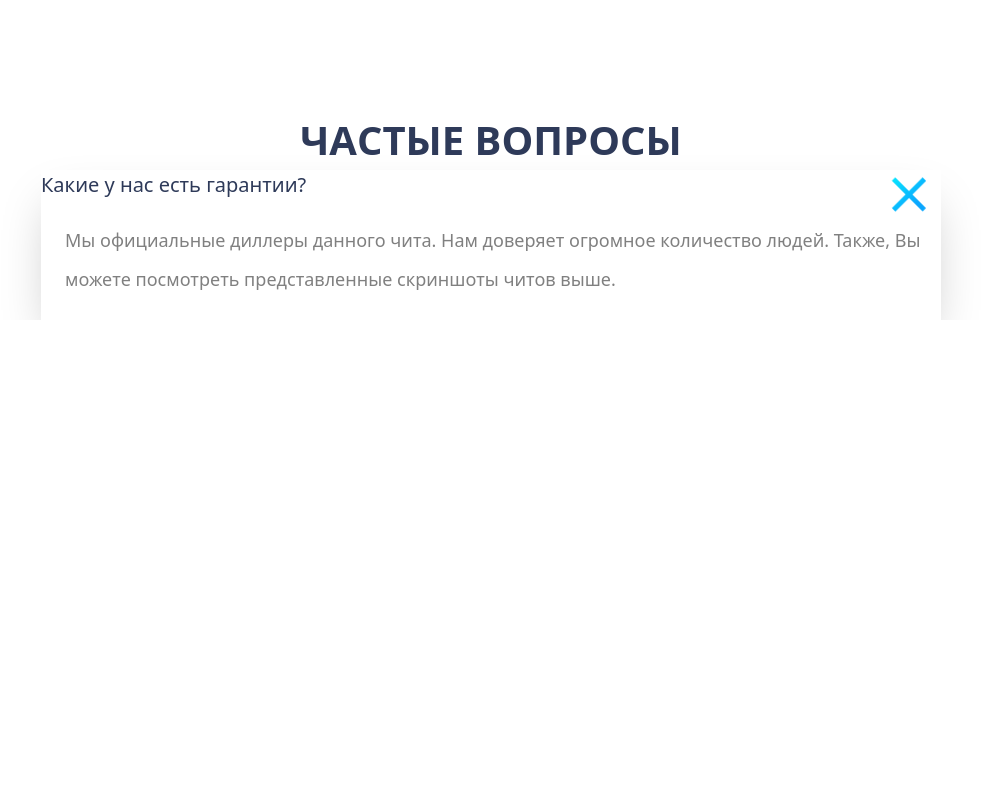
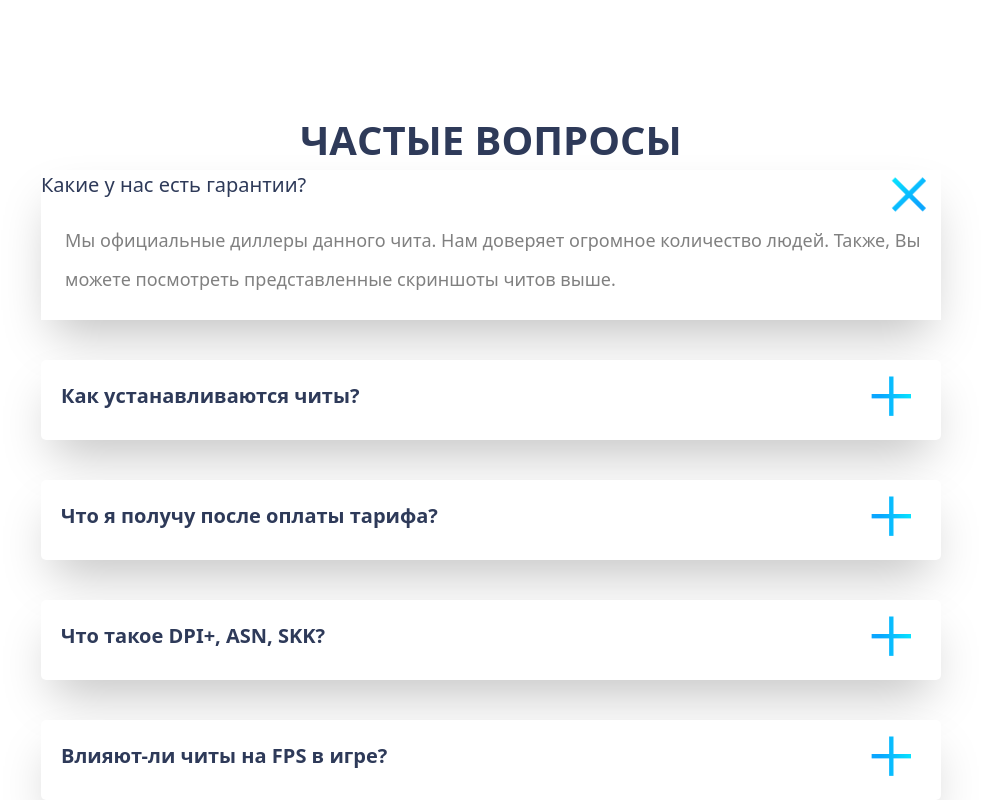
Before and after one commit to Ahmadjon04082009/home-work-23.12.2025, a website: page src/index.html in a window 1280 px wide. Shown: the part 2993-3793 px from the top of the page, without its empty margins (149-1130 px from the left). Before the commit the page ends 3313 px from the top, so only its background shows below. Drawn offline with nearby package versions, Linux system fonts and the light colour scheme; files that its build step writes are made by us from their sources.

Commit message:
section 9

```diff
--- a/src/index.html
+++ b/src/index.html
@@ -239,7 +239,7 @@
 
 
 <h1 class="text-[40px] text-center font-[600] text-[#2E3A59] mt-50">ЧАСТЫЕ ВОПРОСЫ</h1>
-<section class="w-[900px] h-[150px] bg-[white] shadow-2xl">
+<section class="lg:w-[900px] h-[150px] bg-[white] shadow-2xl">
 <div class="flex justify-between">
   <h1 class="text-[20px] font -[600] text-[#2E3A59]">Какие у нас есть гарантии? </h1>
   <img src="./Снимок экрана 2025-12-24 141459.png" alt="">
@@ -248,6 +248,33 @@
 <p class="text-[grey] text-[18px] font -[600] pl-6 pt-3">можете посмотреть представленные скриншоты читов выше.</p>
 </section>
 
+<section class="lg:w-[900px] h-[80px] bg-[white] rounded-[5px] shadow-2xl mt-10">
+<div class="flex items-center justify-between px-5 pt-3 ">
+  <h1 class="text-[20px] font-[600] text-[#2E3A59]">Как устанавливаются читы?</h1>
+  <img class="" src="./Снимок экрана 2025-12-24 142456.png" alt="">
+</div>
+</section>
+
+<section class="lg:w-[900px] h-[80px] bg-[white] rounded-[5px] shadow-2xl mt-10">
+<div class="flex items-center justify-between px-5 pt-3 ">
+  <h1 class="text-[20px] font-[600] text-[#2E3A59]">Что я получу после оплаты тарифа?</h1>
+  <img class="" src="./Снимок экрана 2025-12-24 142456.png" alt="">
+</div>
+</section>
+
+<section class="lg:w-[900px] h-[80px] bg-[white] rounded-[5px] shadow-2xl mt-10">
+<div class="flex items-center justify-between px-5 pt-3 ">
+  <h1 class="text-[20px] font-[600] text-[#2E3A59]">Что такое DPI+, ASN, SKK?</h1>
+  <img class="" src="./Снимок экрана 2025-12-24 142456.png" alt="">
+</div>
+</section>
+
+<section class="lg:w-[900px] h-[80px] bg-[white] rounded-[5px] shadow-2xl mt-10">
+<div class="flex items-center justify-between px-5 pt-3 ">
+  <h1 class="text-[20px] font-[600] text-[#2E3A59]">Влияют-ли читы на FPS в игре?</h1>
+  <img class="" src="./Снимок экрана 2025-12-24 142456.png" alt="">
+</div>
+</section>
 
 </body>
 
```
Also changed, not shown: src/Снимок экрана 2025-12-24 142456.png (added).
